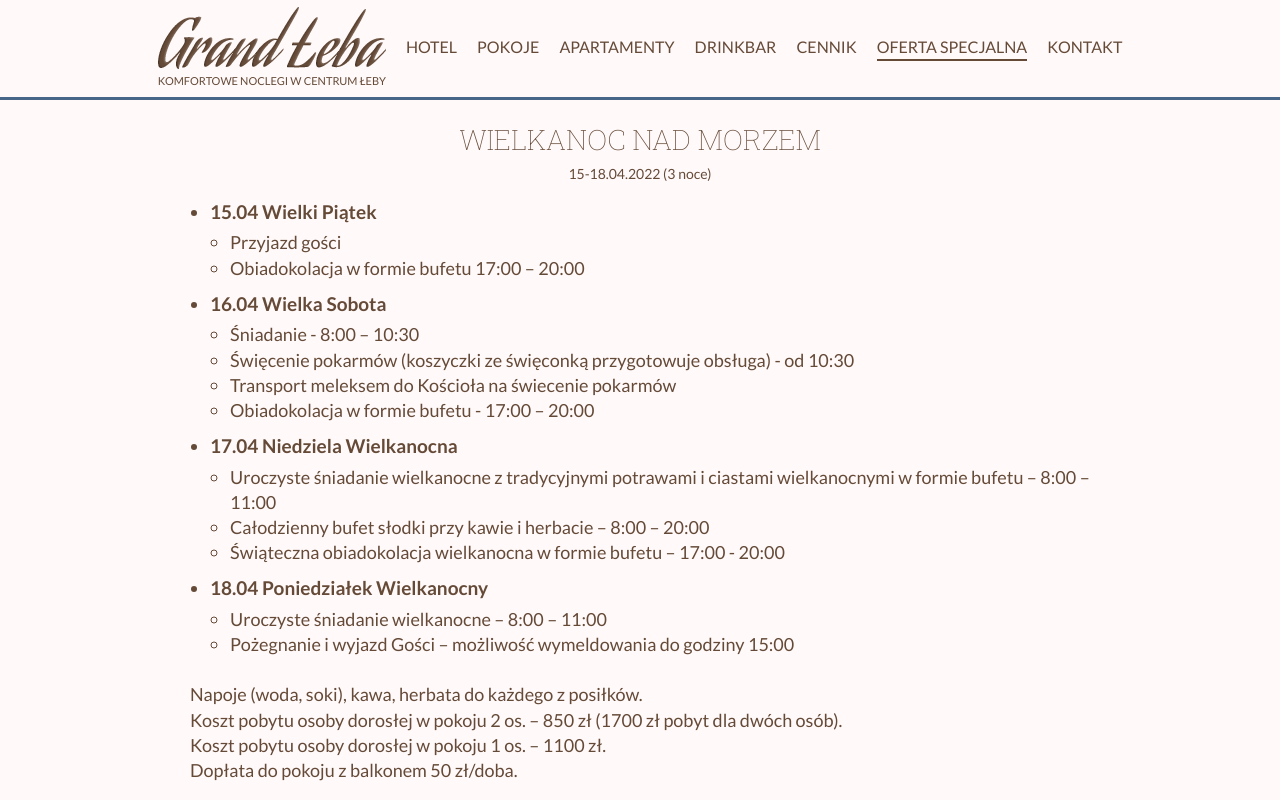
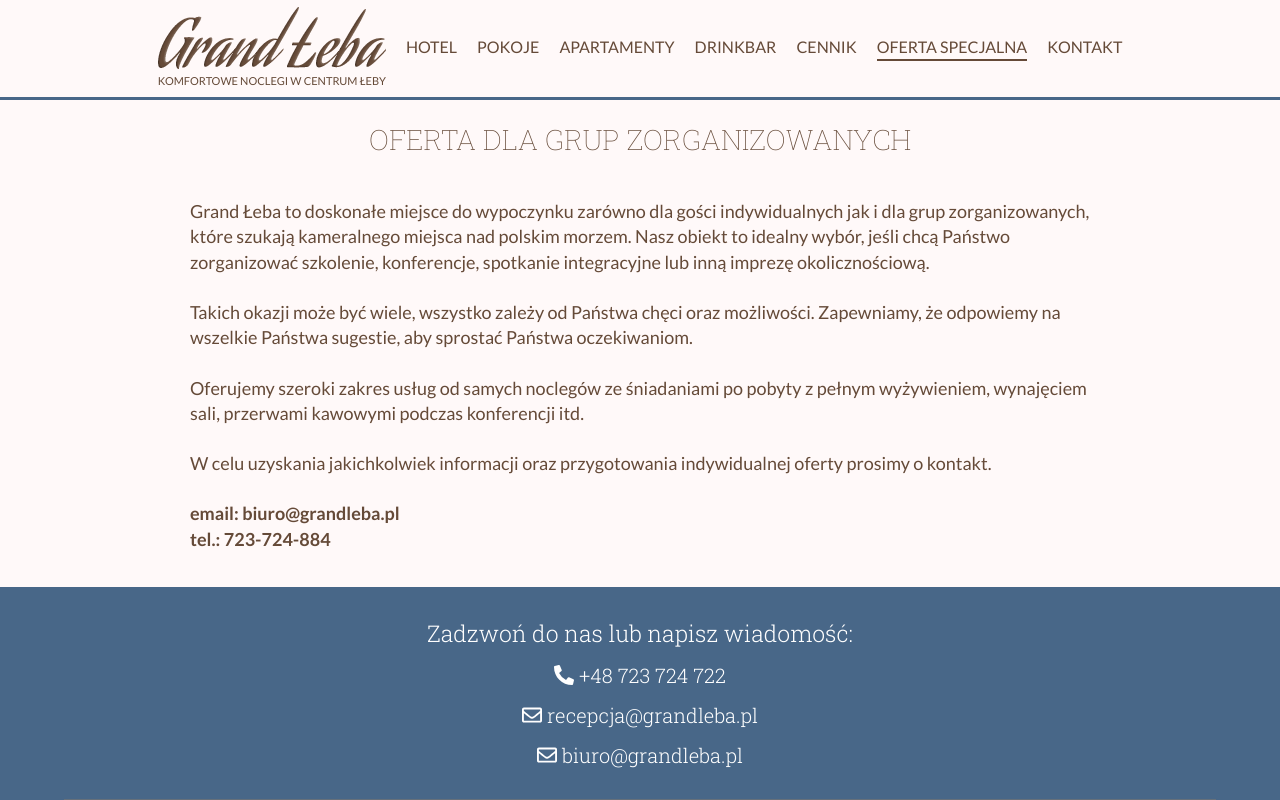
Before and after one commit to marcinstenka/grandleba, a React (Create React App) app: page /oferta-specjalna in a window 1280 px wide. Shown: the top 800 px of the page. Built offline with nearby package versions, Linux system fonts and the light colour scheme.

Commit message:
1.6.2 - special offer update - deleted easter

```diff
--- a/src/Pages/SpecialOffer.js
+++ b/src/Pages/SpecialOffer.js
@@ -12,7 +12,7 @@ const ForGroups = () => {
       <Navbar isMobile={isMobile} />
       <div className="container">
         {isMobile && <Logo />}
-        <div className="special-offer-section">
+        {/* <div className="special-offer-section">
           <h3 className="header special-offer-header">WIELKANOC NAD MORZEM</h3>
           <p className="subtext">15-18.04.2022 (3 noce)</p>
           <ul className="special-offer-list">
@@ -68,7 +68,7 @@ const ForGroups = () => {
             <br />
             Dopłata do pokoju z balkonem 50 zł/doba.
           </p>
-        </div>
+        </div> */}
         <h1 className="header special-offer-header">{t('specialOffer1')}</h1>
         <p className="text">
           {t('specialOffer2')}
```
Also changed, not shown: 3 other files (tests, documents, lock files or other folders).
